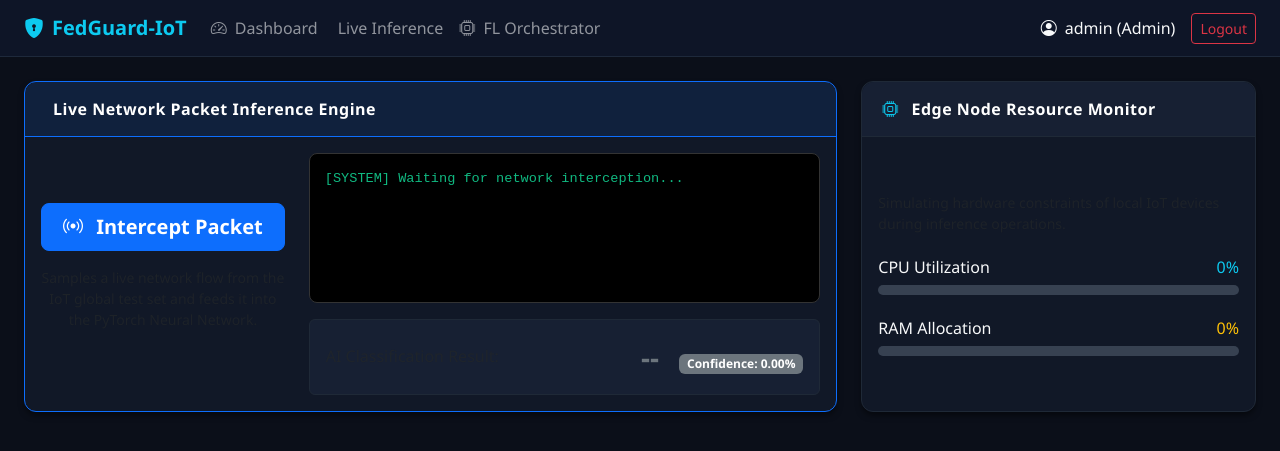
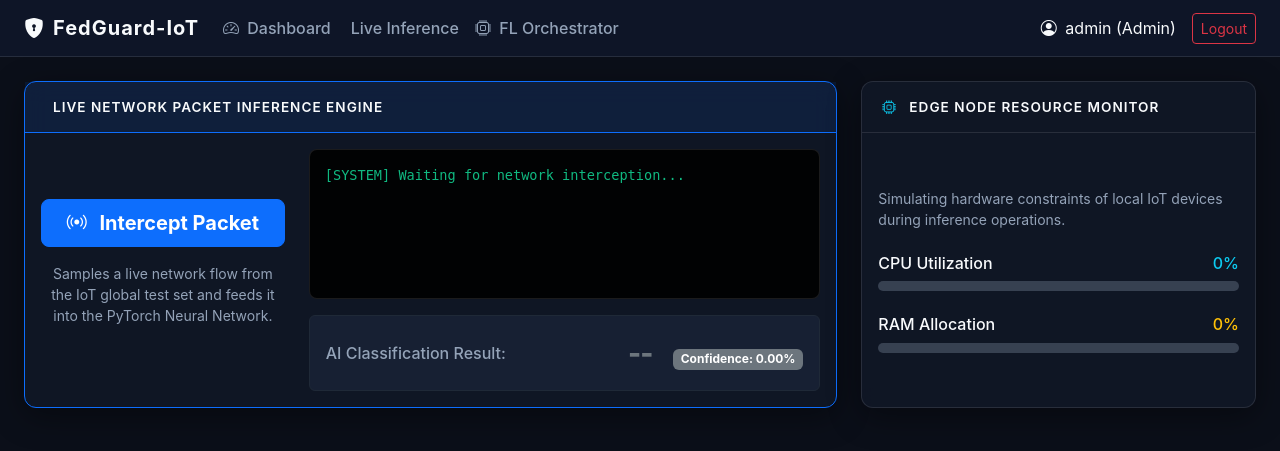
Before and after one commit to tiwavi/FedGuard-IoT, a Flask app: page /inference in a window 1280 px wide. Shown: the top 451 px of the page. Run offline with Flask 3, Linux system fonts and the light colour scheme; a user stored in the database is signed in.

Commit message:
style: fix navbar text contrast for dynamic theme switching

```diff
--- a/static/style.css
+++ b/static/style.css
@@ -1,9 +1,141 @@
-body { background-color: #0b0f19; color: #e2e8f0; font-family: 'Segoe UI', system-ui, sans-serif; }
-.navbar { background: rgba(15, 23, 42, 0.9) !important; border-bottom: 1px solid #1e293b; backdrop-filter: blur(10px); }
-.card-custom { background: #111827; border: 1px solid #1f2937; border-radius: 12px; box-shadow: 0 4px 6px -1px rgba(0, 0, 0, 0.5); }
-.card-header-custom { border-bottom: 1px solid #1f2937; padding: 15px 20px; background: #172033; font-weight: 600; letter-spacing: 0.5px; border-radius: 12px 12px 0 0; }
-.stat-val { font-size: 2.5rem; font-weight: 800; }
-.terminal { background: #000; font-family: 'Courier New', Courier, monospace; border: 1px solid #333; overflow-y: auto; font-size: 0.85rem; color: #10b981; padding: 15px; border-radius: 8px; }
-::-webkit-scrollbar { width: 8px; }
-::-webkit-scrollbar-track { background: #0b0f19; }
-::-webkit-scrollbar-thumb { background: #374151; border-radius: 4px; }
+/* --- DYNAMIC THEME VARIABLES --- */
+:root {
+    /* DARK THEME (Default) */
+    --bg-main: #0b0f19;
+    --card-bg: rgba(17, 24, 39, 0.85);
+    --border-color: rgba(255, 255, 255, 0.1);
+    --text-main: #f8fafc;
+    --text-muted: #94a3b8; /* Lighter gray for high contrast on dark backgrounds */
+    --navbar-bg: rgba(15, 23, 42, 0.9);
+    --neon-accent: #00f0ff;
+    --card-shadow: 0 8px 32px rgba(0, 0, 0, 0.4);
+}
+
+[data-theme="light"] {
+    /* LIGHT THEME */
+    --bg-main: #f1f5f9;
+    --card-bg: rgba(255, 255, 255, 0.9);
+    --border-color: rgba(0, 0, 0, 0.1);
+    --text-main: #0f172a;
+    --text-muted: #64748b; /* Darker gray for light backgrounds */
+    --navbar-bg: rgba(255, 255, 255, 0.95);
+    --neon-accent: #0284c7;
+    --card-shadow: 0 4px 15px rgba(0, 0, 0, 0.05);
+}
+
+body {
+    background-color: var(--bg-main);
+    color: var(--text-main);
+    font-family: 'Inter', sans-serif;
+    transition: background-color 0.3s ease, color 0.3s ease;
+}
+
+/* Force Bootstrap to use our custom muted colors */
+.text-muted { color: var(--text-muted) !important; }
+.text-light { color: var(--text-main) !important; }
+
+/* Navbar & Structure */
+.navbar {
+    background: var(--navbar-bg) !important;
+    border-bottom: 1px solid var(--border-color);
+    backdrop-filter: blur(12px);
+    transition: all 0.3s ease;
+}
+
+.navbar-brand { letter-spacing: 1px; }
+
+/* Cards & Containers */
+.card-custom {
+    background: var(--card-bg);
+    backdrop-filter: blur(12px);
+    border: 1px solid var(--border-color);
+    border-radius: 12px;
+    box-shadow: var(--card-shadow);
+    transition: all 0.3s ease;
+}
+
+.card-custom:hover {
+    transform: translateY(-3px);
+    border-color: var(--neon-accent);
+}
+
+.card-header-custom {
+    border-bottom: 1px solid var(--border-color);
+    padding: 15px 20px;
+    background: transparent;
+    font-weight: 600;
+    color: var(--text-main);
+    text-transform: uppercase;
+    font-size: 0.85rem;
+    letter-spacing: 1px;
+}
+
+.stat-val { font-size: 2.5rem; font-weight: 800; letter-spacing: -1px; }
+
+/* Terminal */
+.terminal {
+    background: rgba(0, 0, 0, 0.9); /* Terminal stays dark in both modes */
+    font-family: 'Fira Code', monospace;
+    border: 1px solid var(--border-color);
+    overflow-y: auto;
+    font-size: 0.85rem;
+    color: #10b981;
+    padding: 15px;
+    border-radius: 8px;
+}
+
+/* Form Controls */
+.form-control, .form-select {
+    background-color: transparent !important;
+    border: 1px solid var(--border-color) !important;
+    color: var(--text-main) !important;
+}
+.form-control:focus, .form-select:focus {
+    border-color: var(--neon-accent) !important;
+    box-shadow: none !important;
+}
+
+/* Theme Toggle Button */
+.theme-toggle {
+    cursor: pointer;
+    background: transparent;
+    border: 1px solid var(--border-color);
+    color: var(--text-main);
+    padding: 6px 12px;
+    border-radius: 20px;
+    transition: all 0.2s ease;
+}
+.theme-toggle:hover { background: var(--border-color); }
+/* --- NAVBAR TEXT VISIBILITY FIX --- */
+.navbar .nav-link {
+    color: var(--text-muted) !important;
+    font-weight: 500;
+    transition: color 0.3s ease;
+}
+
+.navbar .nav-link:hover,
+.navbar .nav-link:focus {
+    color: var(--neon-accent) !important;
+    text-shadow: 0 0 8px rgba(0, 240, 255, 0.4);
+}
+
+.navbar .d-flex span,
+.navbar .navbar-brand {
+    color: var(--text-main) !important;
+}
+
+/* --- LIGHT MODE VISIBILITY FIX --- */
+/* Forces Bootstrap's hardcoded white text to respect our dynamic theme */
+.text-white,
+.text-light {
+    color: var(--text-main) !important;
+}
+
+/* Ensures input boxes on the login/signup screens adapt properly */
+.bg-dark {
+    background-color: rgba(0, 0, 0, 0.05) !important;
+}
+
+[data-theme="dark"] .bg-dark {
+    background-color: rgba(0, 0, 0, 0.2) !important;
+}
```
